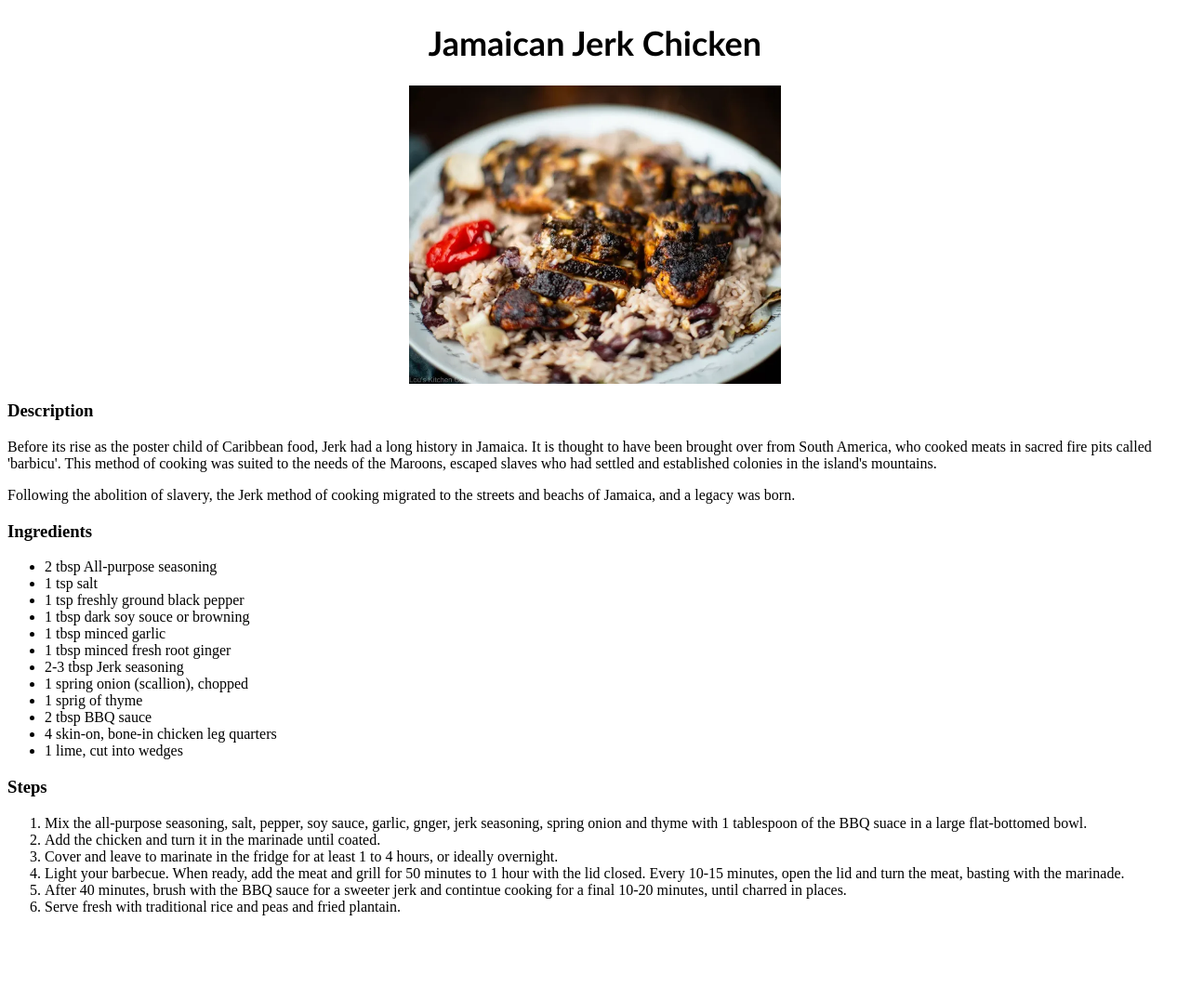
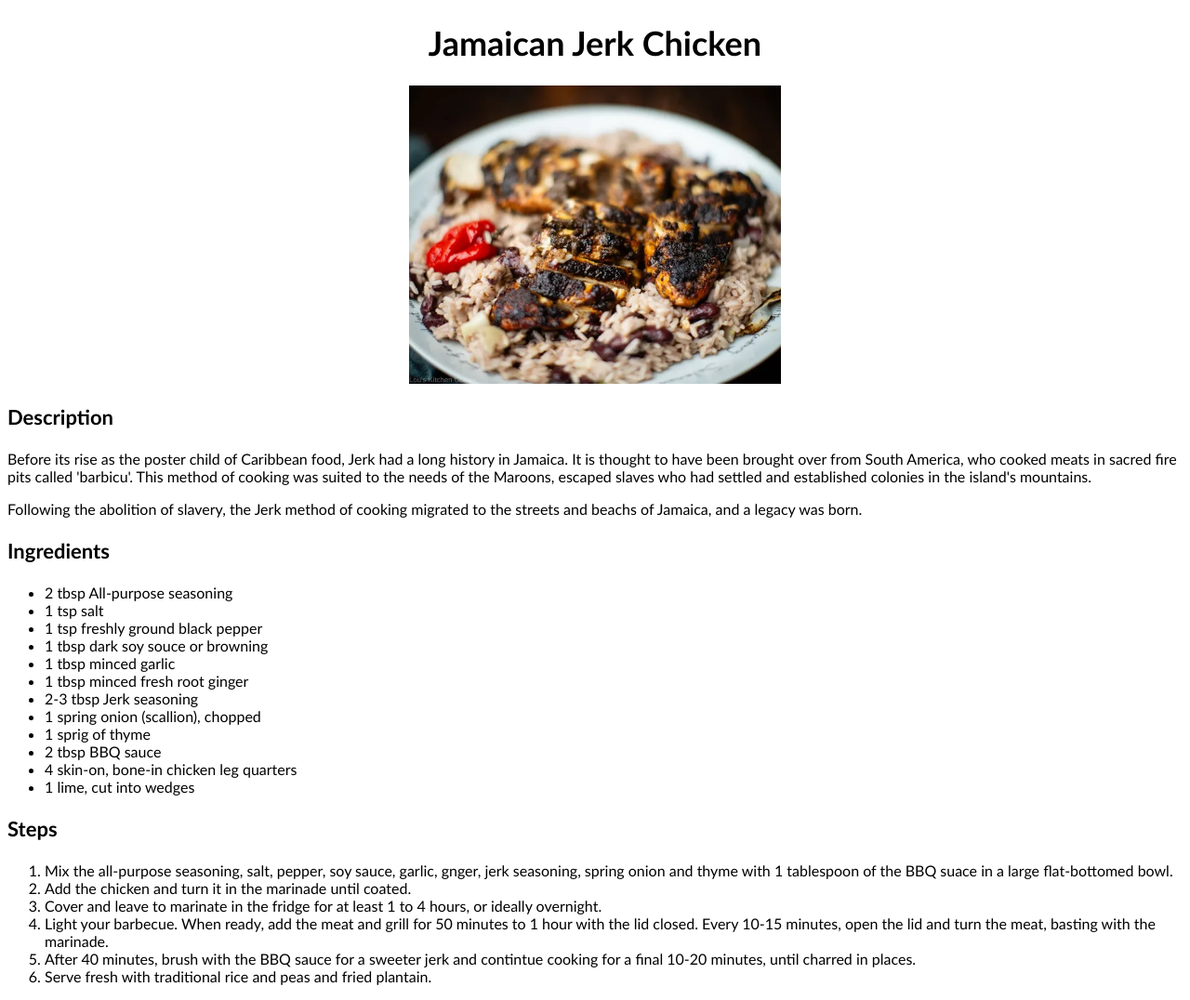
Before and after one commit to chloeabbade/odin-recipes, a plain HTML site: page recipes/jerkchicken.html in a window 1280 px wide. Shown: the whole page at 93% size. Before the commit the page ends 1001 px from the top, so only its background shows below. Drawn offline with Linux system fonts and the light colour scheme.

Commit message:
Update all text elements with styling

```diff
--- a/recipes/jerkchicken.html
+++ b/recipes/jerkchicken.html
@@ -7,19 +7,19 @@
     </head>
 
     <body>
-        <h1 id="header">Jamaican Jerk Chicken</h1>
+        <h1 class="mainheader">Jamaican Jerk Chicken</h1>
 
         <img src="../img/jerkchicken.jpg" alt="Sliced jerk chicken served on a bed of rice and red kidney beans with a red scotch bonnet pepper" height="auto" width="400" class="center">
 
-        <h3>Description</h3>
+        <h3 class="header">Description</h3>
         <p>Before its rise as the poster child of Caribbean food, Jerk had a long history in Jamaica.
             It is thought to have been brought over from South America, who cooked meats in sacred fire pits called 'barbicu'.
             This method of cooking was suited to the needs of the Maroons, escaped slaves who had settled and established colonies in the island's mountains. </p>
 
         <p>Following the abolition of slavery, the Jerk method of cooking migrated to the streets and beachs of Jamaica, and a legacy was born. </p>
 
-        <h3>Ingredients</h3>
-        <ul>
+        <h3 class="header">Ingredients</h3>
+        <ul class="list">
             <li>2 tbsp All-purpose seasoning</li>
             <li>1 tsp salt</li>
             <li>1 tsp freshly ground black pepper</li>
@@ -34,8 +34,8 @@
             <li>1 lime, cut into wedges</li>
         </ul>
 
-        <h3>Steps</h3>
-        <ol>
+        <h3 class="header">Steps</h3>
+        <ol class="list">
             <li>Mix the all-purpose seasoning, salt, pepper, soy sauce, garlic, gnger, jerk seasoning, spring onion and thyme with 1 tablespoon of the BBQ suace in a large flat-bottomed bowl.</li>
             <li>Add the chicken and turn it in the marinade until coated.</li>
             <li>Cover and leave to marinate in the fridge for at least 1 to 4 hours, or ideally overnight.</li>
--- a/recipes/jerkstyles.css
+++ b/recipes/jerkstyles.css
@@ -1,8 +1,15 @@
-#header {
+.header,
+.mainheader,
+p,
+.list {
     font-family: 'Trebuchet MS', 'Lucida Sans Unicode', 'Lucida Grande', 'Lucida Sans', Arial, sans-serif;
-    text-align: center;
+
+}
+
+.mainheader {
     font-size: 36px;
     font-weight: 700;
+    text-align: center;
 }
 
 img {
@@ -15,3 +22,13 @@ img {
     margin-left: auto;
     margin-right: auto;
 }
+
+.header{
+font-size: 22px;
+font-weight: 600;
+}
+
+p,
+.list{
+    font-size: 16px;
+}
```
